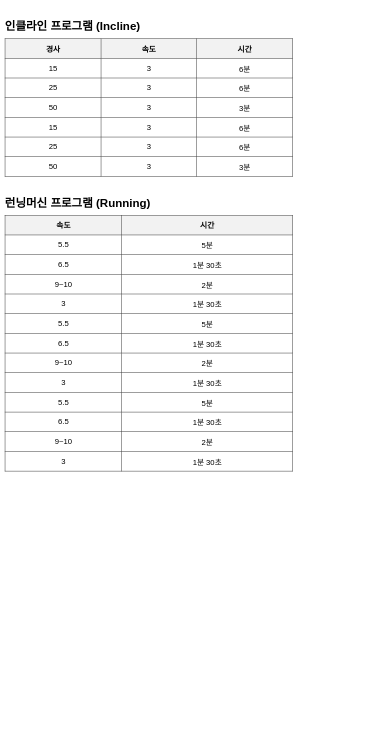
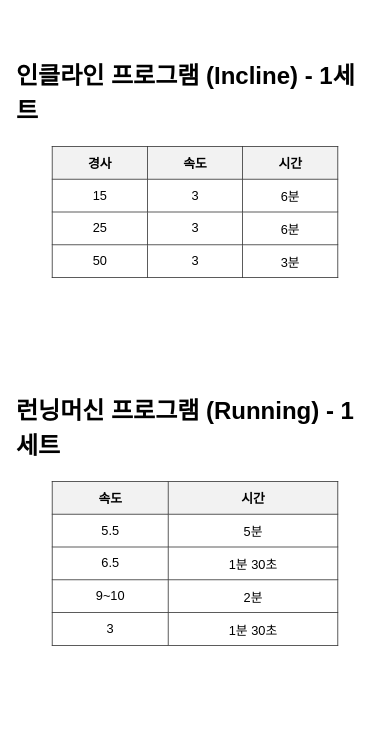
Before and after one commit to dbtn68/Fat-burning, a plain HTML site: page index.html in a window 390 px wide. Drawn offline with Linux system fonts and the light colour scheme.

Commit message:
Update index.html

```diff
--- a/index.html
+++ b/index.html
@@ -2,43 +2,24 @@
 <html lang="ko">
 <head>
     <meta charset="UTF-8">
-    <meta name="viewport" content="width=device-width, initial-scale=1.0">
-    <title>운동 프로그램 표 (전체 축소 보기)</title>
-
+    <meta name="viewport" content="width=device-width, initial-scale=1">
+    <title>운동 프로그램 표</title>
     <style>
         body {
             font-family: Arial, sans-serif;
             margin: 0;
-            padding: 10px;
-            transform-origin: top left;
+            padding: 16px;
         }
 
-        /* 화면 크기에 따라 전체 페이지 축소 비율 자동 조정 */
-        @media (max-width: 600px) {
-            body {
-                transform: scale(0.55);   /* 🔥 전체 축소 */
-                width: 180%;              /* 축소된 크기 맞춤 */
-            }
+        h2 {
+            margin-top: 40px;
         }
 
-        @media (max-width: 420px) {
-            body {
-                transform: scale(0.48);
-                width: 210%;
-            }
-        }
-
-        @media (max-width: 360px) {
-            body {
-                transform: scale(0.45);
-                width: 220%;
-            }
-        }
-
+        /* 기존 표 디자인 유지 */
         table {
             border-collapse: collapse;
-            width: 600px;
-            margin-bottom: 35px;
+            width: 600px; /* PC 기준 */
+            margin-bottom: 40px;
         }
 
         th, td {
@@ -51,15 +32,38 @@
             background-color: #f2f2f2;
         }
 
-        h2 {
-            margin-top: 25px;
-            margin-bottom: 10px;
+        /* 모바일 자동 축소 */
+        .table-container {
+            width: 100%;
+            display: flex;
+            justify-content: center;
+        }
+
+        @media (max-width: 600px) {
+            table {
+                width: 100vw;
+                transform: scale(0.9);
+                transform-origin: top center;
+            }
+        }
+
+        @media (max-width: 420px) {
+            table {
+                transform: scale(0.8);
+            }
+        }
+
+        @media (max-width: 360px) {
+            table {
+                transform: scale(0.75);
+            }
         }
     </style>
 </head>
 <body>
 
-<h2>인클라인 프로그램 (Incline)</h2>
+<h2>인클라인 프로그램 (Incline) - 1세트</h2>
+<div class="table-container">
     <table>
       <thead>
         <tr>
@@ -72,13 +76,12 @@
         <tr><td>15</td><td>3</td><td>6분</td></tr>
         <tr><td>25</td><td>3</td><td>6분</td></tr>
         <tr><td>50</td><td>3</td><td>3분</td></tr>
-        <tr><td>15</td><td>3</td><td>6분</td></tr>
-        <tr><td>25</td><td>3</td><td>6분</td></tr>
-        <tr><td>50</td><td>3</td><td>3분</td></tr>
       </tbody>
     </table>
+</div>
 
-<h2>런닝머신 프로그램 (Running)</h2>
+<h2>런닝머신 프로그램 (Running) - 1세트</h2>
+<div class="table-container">
     <table>
       <thead>
         <tr>
@@ -91,18 +94,9 @@
         <tr><td>6.5</td><td>1분 30초</td></tr>
         <tr><td>9~10</td><td>2분</td></tr>
         <tr><td>3</td><td>1분 30초</td></tr>
-
-        <tr><td>5.5</td><td>5분</td></tr>
-        <tr><td>6.5</td><td>1분 30초</td></tr>
-        <tr><td>9~10</td><td>2분</td></tr>
-        <tr><td>3</td><td>1분 30초</td></tr>
-
-        <tr><td>5.5</td><td>5분</td></tr>
-        <tr><td>6.5</td><td>1분 30초</td></tr>
-        <tr><td>9~10</td><td>2분</td></tr>
-        <tr><td>3</td><td>1분 30초</td></tr>
       </tbody>
     </table>
+</div>
 
 </body>
 </html>
```
Lines whose indentation alone changed are shown as unchanged.
